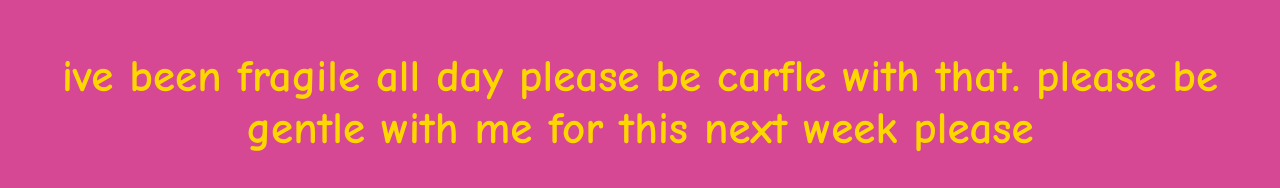
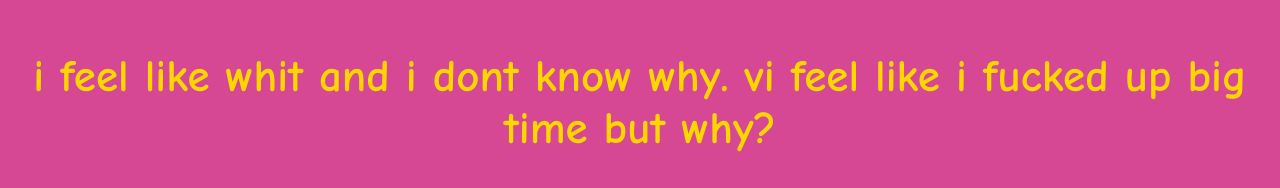
Before and after one commit to kyokokuriguri/bio-mobile, a plain HTML site: page index.html in a window 1280 px wide. Shown: the part 612-800 px from the top of the page. Drawn offline with Linux system fonts and the light colour scheme.

Commit message:
Update index.html

```diff
--- a/index.html
+++ b/index.html
@@ -25,7 +25,7 @@
     <br>
     <a href="ea.html"><img class="topright"src="https://cdn.discordapp.com/attachments/898063795291840552/947904241547223110/1646068365153_image.png"<image style="width: 250px; height: 250px;"></a><br>
       <iframe width="560" height="315" src="https://www.youtube.com/embed/fBGXQGQGnMk" title="YouTube video player" frameborder="0" allow="accelerometer; autoplay; clipboard-write; encrypted-media; gyroscope; picture-in-picture" allowfullscreen></iframe>
-<h2><p><center>ive been fragile all day please be carfle with that. please be gentle with me for this next week please
+<h2><p><center>i feel like whit and i dont know why. vi feel like i fucked up big time but why?
 </h2></p></center>
 <br>
 <br>
```
